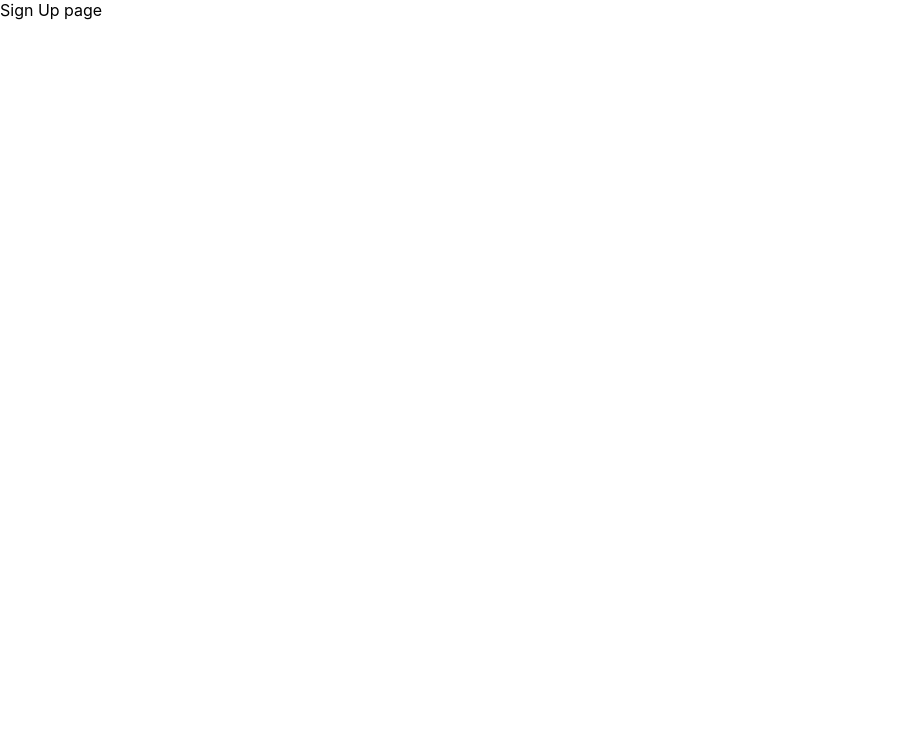
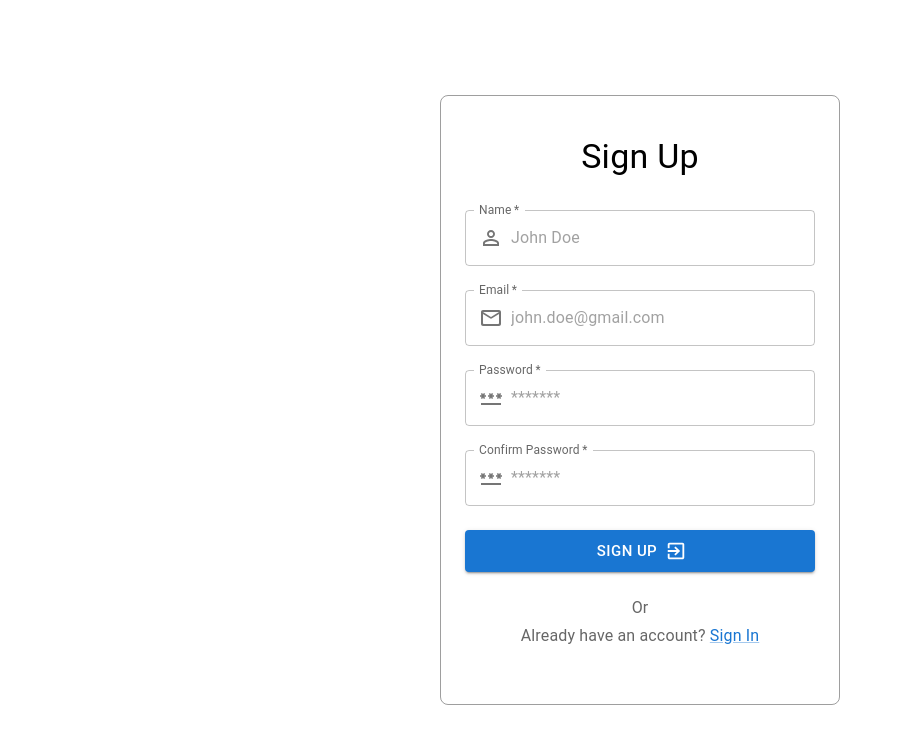
Before and after one commit to NishidhJain/firebase-auth, a Next.js app: page /signup in a window 1280 px wide. Shown: the top 744 px of the page, without its empty margins (0-902 px from the left). Built offline with nearby package versions, Linux system fonts and the light colour scheme.

Commit message:
started working on SignUp form

```diff
--- a/pages/signup.jsx
+++ b/pages/signup.jsx
@@ -1,5 +1,167 @@
-const signup = () => {
-  return <div>Sign Up page</div>;
+import Box from "@mui/material/Box";
+import Container from "@mui/material/Container";
+import InputAdornment from "@mui/material/InputAdornment";
+import TextField from "@mui/material/TextField";
+import Button from "@mui/material/Button";
+import MailOutlineRoundedIcon from "@mui/icons-material/MailOutlineRounded";
+import PersonOutlineIcon from "@mui/icons-material/PersonOutline";
+import PasswordIcon from "@mui/icons-material/Password";
+import ExitToAppIcon from "@mui/icons-material/ExitToApp";
+import Typography from "@mui/material/Typography";
+import Link from "@mui/material/Link";
+import NextLink from "next/link";
+import { useState } from "react";
+
+const SignUp = () => {
+  const [userInput, setUserInput] = useState({
+    name: "",
+    email: "",
+    password: "",
+    confirmPass: "",
+  });
+
+  const handleInputChange = (e) => {
+    setUserInput({ ...userInput, [e.target.name]: e.target.value });
+  };
+
+  const handleSubmit = (e) => {
+    e.preventDefault();
+    console.log("submitted", userInput);
+  };
+
+  return (
+    <Container
+      fixed
+      sx={{
+        display: "flex",
+        justifyContent: "center",
+        alignItems: "center",
+        flexDirection: "column",
+        height: "100vh",
+      }}
+    >
+      <Box
+        sx={{
+          width: "100%",
+          maxWidth: "400px",
+          border: 1,
+          borderRadius: 2,
+          borderColor: "text.disabled",
+          px: 3,
+          py: 5,
+        }}
+      >
+        <form onSubmit={handleSubmit}>
+          <Typography variant="h4" align="center" component="h1" sx={{ mb: 4 }}>
+            Sign Up
+          </Typography>
+          <TextField
+            id="outlined-name"
+            name="name"
+            label="Name"
+            variant="outlined"
+            type="text"
+            placeholder="John Doe"
+            required
+            fullWidth
+            InputProps={{
+              startAdornment: (
+                <InputAdornment position="start">
+                  <PersonOutlineIcon />
+                </InputAdornment>
+              ),
+            }}
+            onChange={handleInputChange}
+            value={userInput.name}
+          />
+          <TextField
+            id="outlined-email"
+            name="email"
+            label="Email"
+            variant="outlined"
+            type="email"
+            placeholder="john.doe@gmail.com"
+            required
+            fullWidth
+            sx={{ mt: 3 }}
+            InputProps={{
+              startAdornment: (
+                <InputAdornment position="start">
+                  <MailOutlineRoundedIcon />
+                </InputAdornment>
+              ),
+            }}
+            onChange={handleInputChange}
+            value={userInput.email}
+          />
+          <TextField
+            id="outlined-password"
+            name="password"
+            label="Password"
+            variant="outlined"
+            type="password"
+            placeholder="*******"
+            required
+            fullWidth
+            sx={{ mt: 3 }}
+            InputProps={{
+              startAdornment: (
+                <InputAdornment position="start">
+                  <PasswordIcon />
+                </InputAdornment>
+              ),
+            }}
+            onChange={handleInputChange}
+            value={userInput.password}
+          />
+          <TextField
+            id="outlined-confirm-password"
+            name="confirmPass"
+            label="Confirm Password"
+            variant="outlined"
+            type="password"
+            placeholder="*******"
+            required
+            fullWidth
+            sx={{ mt: 3 }}
+            InputProps={{
+              startAdornment: (
+                <InputAdornment position="start">
+                  <PasswordIcon />
+                </InputAdornment>
+              ),
+            }}
+            onChange={handleInputChange}
+            value={userInput.confirmPassword}
+          />
+          <Button
+            variant="contained"
+            type="submit"
+            size="large"
+            endIcon={<ExitToAppIcon />}
+            fullWidth
+            sx={{ mt: 3 }}
+            // onClick={handleSubmit}
+          >
+            Sign Up
+          </Button>
+          <Typography
+            paragraph
+            align="center"
+            sx={{ mt: 3, mb: 0.5, color: "text.secondary" }}
+          >
+            Or
+          </Typography>
+          <Typography paragraph align="center" sx={{ color: "text.secondary" }}>
+            Already have an account?{" "}
+            <NextLink href="/signin">
+              <Link>Sign In</Link>
+            </NextLink>
+          </Typography>
+        </form>
+      </Box>
+    </Container>
+  );
 };
 
-export default signup;
+export default SignUp;
```
Also changed, not shown: pages/signin.jsx (+11 -5 lines).
